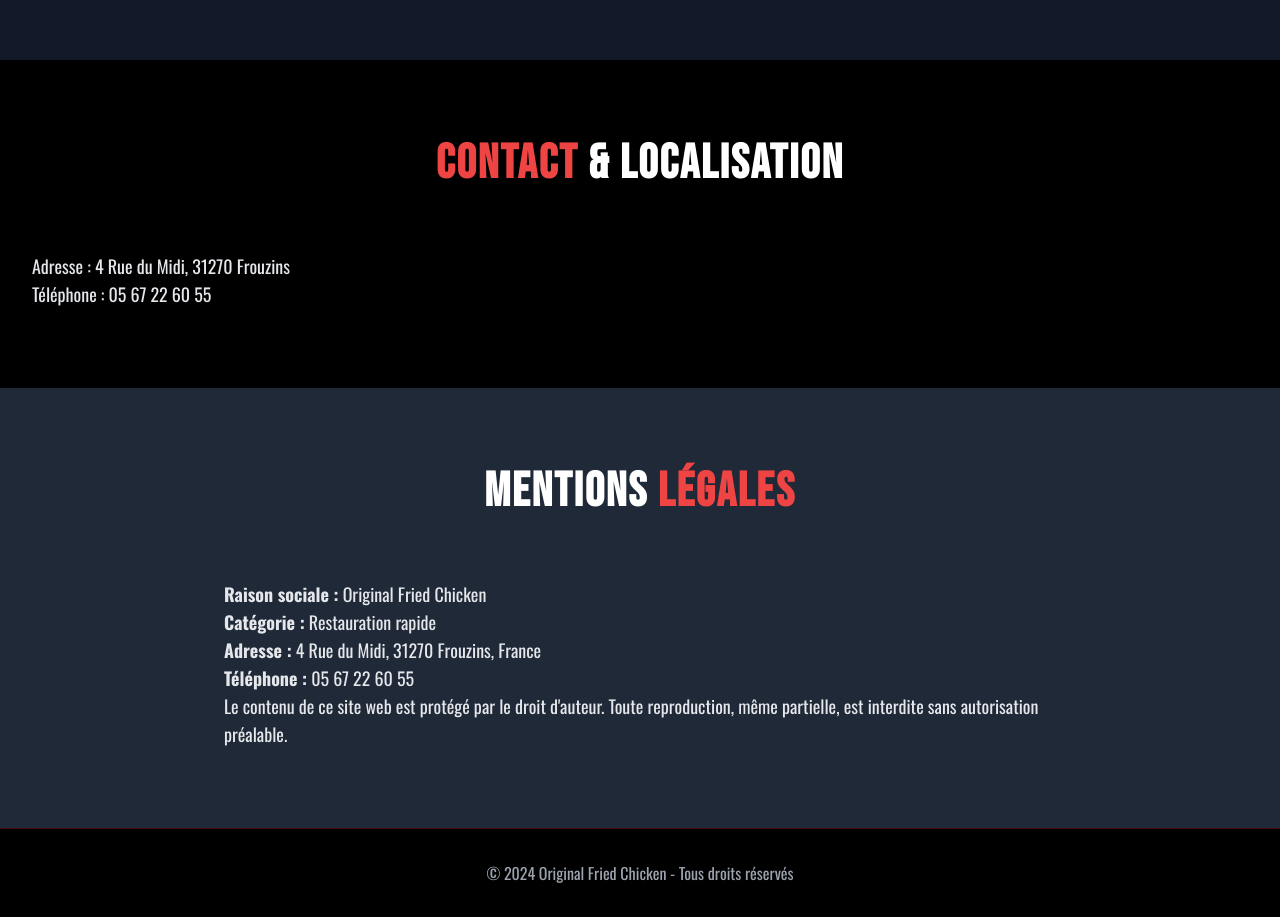
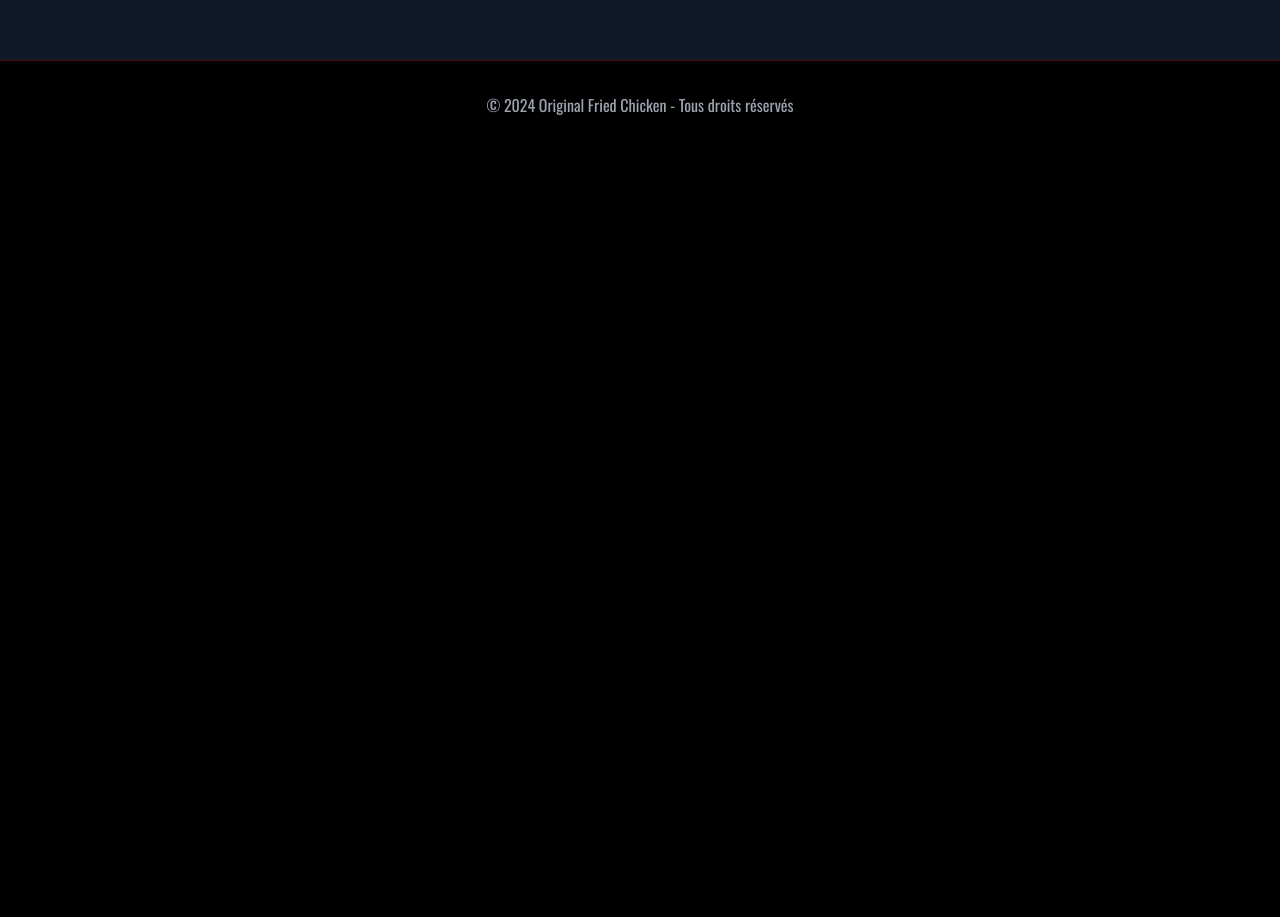
Before and after one commit to Abuuuba/original-chicken-frontend, a React (Create React App) app: page / in a window 1280 px wide. Shown: the part 1520-2437 px from the top of the page. After the commit the page ends 1669 px from the top, so only its background shows below. Built offline with nearby package versions, Linux system fonts and the light colour scheme.

Commit message:
Update App.js

```diff
--- a/src/App.js
+++ b/src/App.js
@@ -1,6 +1,7 @@
 import React, { useState } from "react";
 import './App.css';
 
+// Données catégories ET produits
 const menuCategories = [
   { id: 'viandes', name: 'Viandes & Compositions', img: 'viandes.jpg' },
   { id: 'burgers', name: 'Burgers', img: 'burgers.jpg' },
@@ -12,27 +13,51 @@ const menuCategories = [
   { id: 'boissons', name: 'Boissons & Desserts et menu enfants', img: 'desserts.jpg' }
 ];
 
+// Produits par catégorie
+const menuItems = {
+  viandes: [
+    { name: 'Kebab', price: '6,50€', ingredients: 'Viande Kebab fraîche' },
+    { name: 'Chicken Tikka Masala', price: '7,50€', ingredients: 'Poulet mariné aux épices indiennes' },
+    { name: 'Nugget', price: '5,50€', ingredients: 'Nuggets de poulet croustillants' },
+    { name: 'Steak haché', price: '7,00€', ingredients: 'Steak haché 100% bœuf' },
+    { name: 'Falafel', price: '6,00€', ingredients: 'Boulettes de pois chiches végétariennes' },
+    { name: 'Cordon bleu', price: '7,00€', ingredients: 'Escalope panée jambon-fromage' },
+    { name: 'Tenders', price: '6,50€', ingredients: 'Lamelles de poulet croustillantes' },
+  ],
+  burgers: [
+    { name: 'Cheese Burger', price: '5,50€', ingredients: 'Steak, Cheddar, Salade, Sauce Biggy' },
+    { name: 'Double Cheese', price: '6,50€', ingredients: 'Double steak, Cheddar, Salade, Sauce Biggy' },
+    { name: 'Tenders Burger', price: '6€', ingredients: 'Tenders, Cheddar, Salade, Mayonnaise' },
+    { name: 'Tower Burger', price: '7€', ingredients: 'Tenders, galette de pomme de terre, Cheddar, Salade, Mayonnaise' },
+  ],
+  // ... (mets ici les autres catégories avec leurs produits)
+};
+
+// Sauces & suppléments pour Viandes
+const saucesGratuites = [
+  "Blanche", "Ketchup", "Algérienne", "Mayo", "Biggy Burger", "Curry", "Barbecue", "Harissa", "Samouraï", "Andalouse", "Poivre", "Thaï Chili"
+];
+const supplements = [
+  "Bacon", "Cheddar", "Chèvre", "Raclette"
+];
+
+// ------ Composant App ------
 function App() {
-  const [currentSection, setCurrentSection] = useState('home');
   const [selectedCategory, setSelectedCategory] = useState(null);
-  const [isMenuOpen, setIsMenuOpen] = useState(false);
 
-  // --------- NAVIGATION ---------
+  // NAVIGATION + HERO
   const Navigation = () => (
     <nav className="fixed top-0 left-0 right-0 z-50 bg-black/90 backdrop-blur-md border-b border-red-600/30">
       <div className="max-w-7xl mx-auto px-4 sm:px-6 lg:px-8">
         <div className="flex justify-between items-center h-16">
-          <div className="flex items-center">
           <h1 className="text-2xl font-bold text-red-500 urban-font">
             Original Fried Chicken
           </h1>
         </div>
       </div>
-      </div>
     </nav>
   );
 
-  // --------- HERO ---------
   const HeroSection = () => (
     <section id="home" className="relative h-screen flex items-center justify-center overflow-hidden">
       <div className="absolute inset-0 z-0">
@@ -56,7 +81,7 @@ function App() {
     </section>
   );
 
-  // --------- MENU CATEGORIES (images fond de carte) ---------
+  // -------- Grille Catégories / Images --------
   const MenuCategoriesSection = () => (
     <section id="menus" className="py-20 bg-gray-900 relative">
       <div className="max-w-7xl mx-auto px-4 sm:px-6 lg:px-8">
@@ -96,45 +121,56 @@ function App() {
     </section>
   );
 
-  // --------- CONTACT ---------
-  const ContactSection = () => (
-    <section id="contact" className="py-20 bg-black relative">
-      <div className="max-w-7xl mx-auto px-4 sm:px-6 lg:px-8">
-        <div className="text-center mb-16">
-          <h2 className="text-5xl font-bold text-white mb-4 urban-font">
-            <span className="text-red-500">Contact</span> & Localisation
-          </h2>
+  // -------- Liste des produits d'une catégorie --------
+  const MenuItemsView = ({ category }) => {
+    const items = menuItems[category] || [];
+    return (
+      <section className="py-20 bg-gray-900 min-h-[60vh]">
+        <div className="max-w-4xl mx-auto px-4">
+          <button
+            onClick={() => setSelectedCategory(null)}
+            className="mb-8 flex items-center text-red-500 hover:text-red-400 transition-colors font-semibold"
+          >
+            <svg className="w-5 h-5 mr-2" fill="none" stroke="currentColor" viewBox="0 0 24 24">
+              <path strokeLinecap="round" strokeLinejoin="round" strokeWidth={2} d="M15 19l-7-7 7-7" />
+            </svg>
+            Retour aux catégories
+          </button>
+          <h3 className="text-4xl font-bold text-white mb-6 urban-font text-center">
+            {menuCategories.find(cat => cat.id === category)?.name}
+          </h3>
+
+          {/* Affiche sauces et suppléments seulement pour Viandes */}
+          {category === 'viandes' && (
+            <div className="mb-10 grid grid-cols-1 md:grid-cols-2 gap-6">
+              <div className="bg-red-900/30 rounded-lg p-5">
+                <h4 className="text-xl font-bold text-red-400 mb-2">Sauces Gratuites</h4>
+                <div className="text-gray-200 text-sm">{saucesGratuites.join(' • ')}</div>
               </div>
-        {/* Ajoute ici tes infos contact, horaires, etc. */}
-        <div className="text-gray-200 text-lg">
-          <p>Adresse : 4 Rue du Midi, 31270 Frouzins</p>
-          <p>Téléphone : 05 67 22 60 55</p>
+              <div className="bg-yellow-900/20 rounded-lg p-5">
+                <h4 className="text-xl font-bold text-yellow-400 mb-2">Suppléments (+1€)</h4>
+                <div className="text-gray-200 text-sm">{supplements.join(' • ')}</div>
+              </div>
+            </div>
+          )}
+
+          <div className="grid gap-6">
+            {items.map((item, i) => (
+              <div key={i} className="bg-black/70 rounded-xl p-6 shadow flex justify-between items-center">
+                <div>
+                  <h4 className="text-lg font-bold text-white">{item.name}</h4>
+                  <p className="text-gray-400 text-sm">{item.ingredients}</p>
+                </div>
+                <span className="text-xl font-bold text-red-400">{item.price}</span>
+              </div>
+            ))}
           </div>
         </div>
       </section>
     );
+  };
 
-  // --------- LEGAL ---------
-  const LegalSection = () => (
-    <section id="legal" className="py-20 bg-gray-800">
-      <div className="max-w-4xl mx-auto px-4 sm:px-6 lg:px-8">
-        <div className="text-center mb-16">
-          <h2 className="text-5xl font-bold text-white mb-4 urban-font">
-            Mentions <span className="text-red-500">Légales</span>
-          </h2>
-        </div>
-        <div className="text-gray-200 text-lg">
-          <p><strong>Raison sociale :</strong> Original Fried Chicken</p>
-          <p><strong>Catégorie :</strong> Restauration rapide</p>
-          <p><strong>Adresse :</strong> 4 Rue du Midi, 31270 Frouzins, France</p>
-          <p><strong>Téléphone :</strong> 05 67 22 60 55</p>
-          <p>Le contenu de ce site web est protégé par le droit d'auteur. Toute reproduction, même partielle, est interdite sans autorisation préalable.</p>
-        </div>
-      </div>
-    </section>
-  );
-
-  // --------- FOOTER ---------
+  // -------- Footer --------
   const Footer = () => (
     <footer className="bg-black py-8 border-t border-red-600/30">
       <div className="max-w-7xl mx-auto px-4 sm:px-6 lg:px-8 text-center">
@@ -145,14 +181,16 @@ function App() {
     </footer>
   );
 
-  // --------- RENDER ALL ---------
+  // -------- RENDER --------
   return (
     <div className="App">
       <Navigation />
       <HeroSection />
+      {!selectedCategory ? (
         <MenuCategoriesSection />
-      <ContactSection />
-      <LegalSection />
+      ) : (
+        <MenuItemsView category={selectedCategory} />
+      )}
       <Footer />
     </div>
   );
```
Lines whose indentation alone changed are shown as unchanged.
